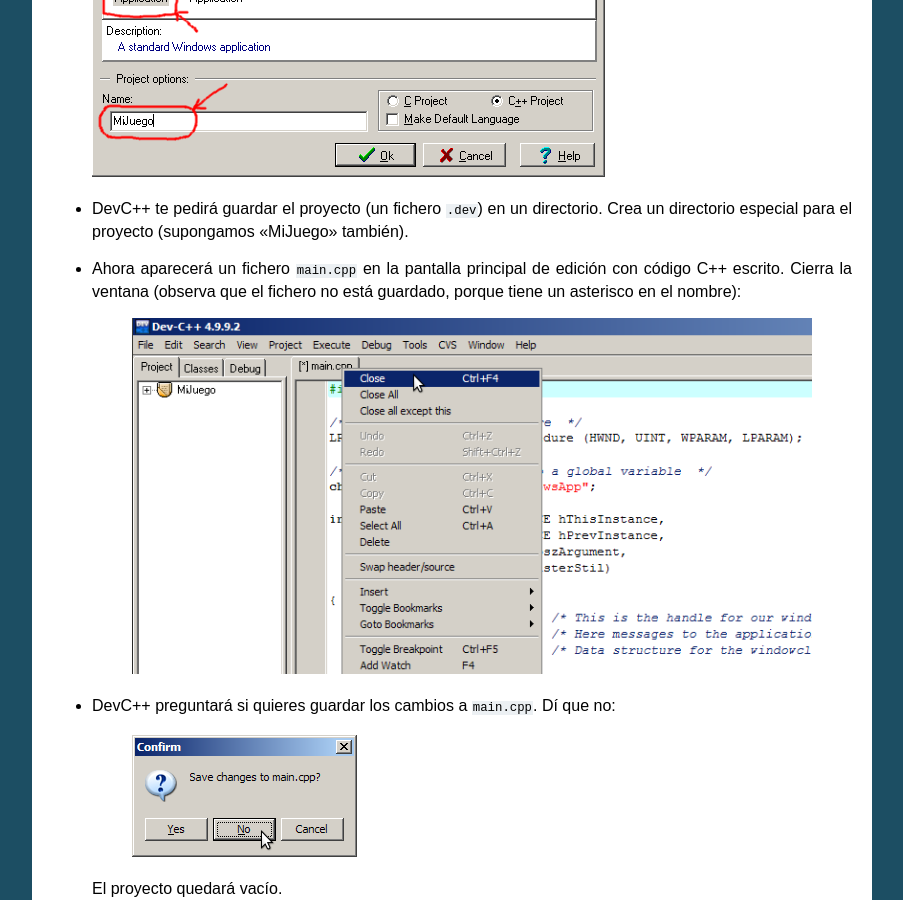
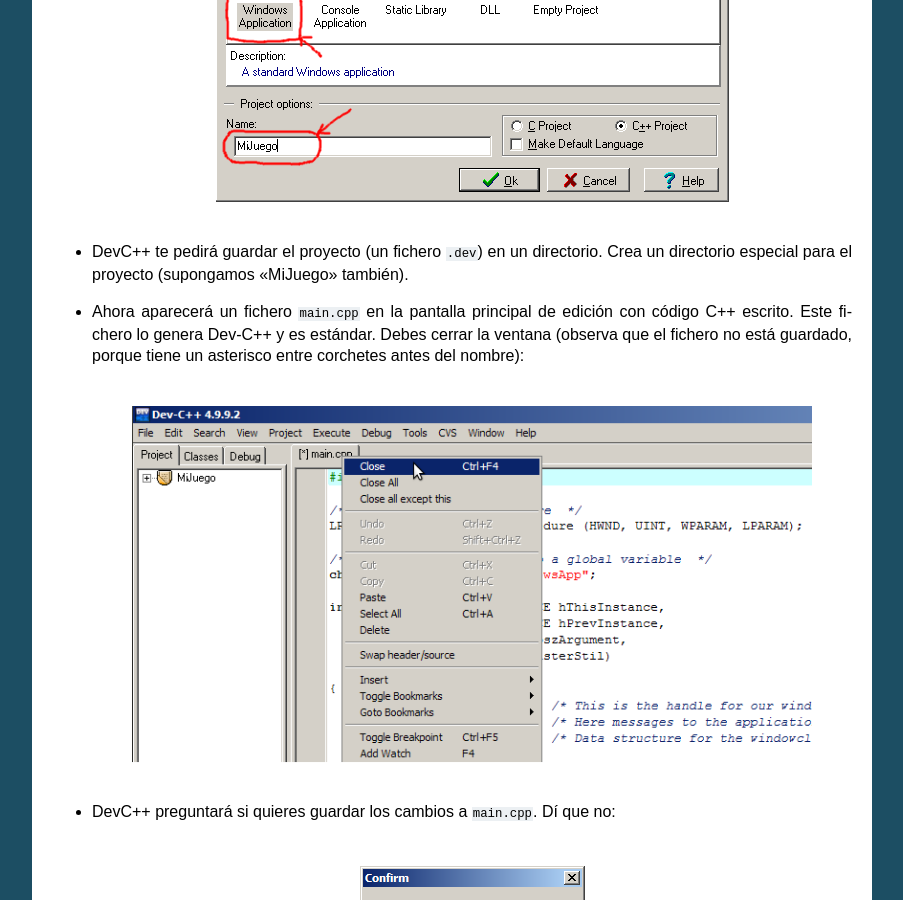
Before and after one commit to pauek/MiniWin, a Sphinx documentation site: the page built from docs/Instalacion.rst, in a window 1280 px wide and 900 px high, scrolled down 495 px. Shown: the whole window, without its empty margins (198-1101 px from the left). Built offline with Sphinx 7.4.7, drawn with Linux system fonts in a browser that asks for light colours.

Commit message:
Retocamos las imágenes del tutorial de Instalación en Dev-C++

```diff
--- a/docs/Instalacion.rst
+++ b/docs/Instalacion.rst
@@ -23,21 +23,25 @@
   y le pones un nombre como por ejemplo "MiJuego":
 
   .. image:: _static/devcpp1.png
+     :align: center
 
 - DevC++ te pedirá guardar el proyecto (un fichero ``.dev``) en un
   directorio. Crea un directorio especial para el proyecto (supongamos
   "MiJuego" también).
 
 - Ahora aparecerá un fichero ``main.cpp`` en la pantalla principal de
-  edición con código C++ escrito. Cierra la ventana (observa que el
-  fichero no está guardado, porque tiene un asterisco en el nombre):
+  edición con código C++ escrito. Este fichero lo genera Dev-C++ y es
+  estándar. Debes cerrar la ventana (observa que el fichero no está
+  guardado, porque tiene un asterisco entre corchetes antes del nombre):
 
    .. image:: _static/devcpp2.png
+     :align: center
 
 - DevC++ preguntará si quieres guardar los cambios a ``main.cpp``. Dí
   que no:
 
    .. image:: _static/devcpp3.png
+     :align: center
 
   El proyecto quedará vacío.
 
@@ -49,6 +53,7 @@
   seleccionando "Añadir al proyecto":
 
   .. image:: _static/devcpp4.png
+     :align: center
 
 - Haz el programa principal (la función ``main``) en un fichero aparte
   (por ejemplo: ``mijuego.cpp``), y lo añades también al proyecto
```
Also changed, not shown: docs/_static/devcpp1.png, docs/_static/devcpp2.png, docs/_static/devcpp3.png, docs/_static/devcpp4.png.
